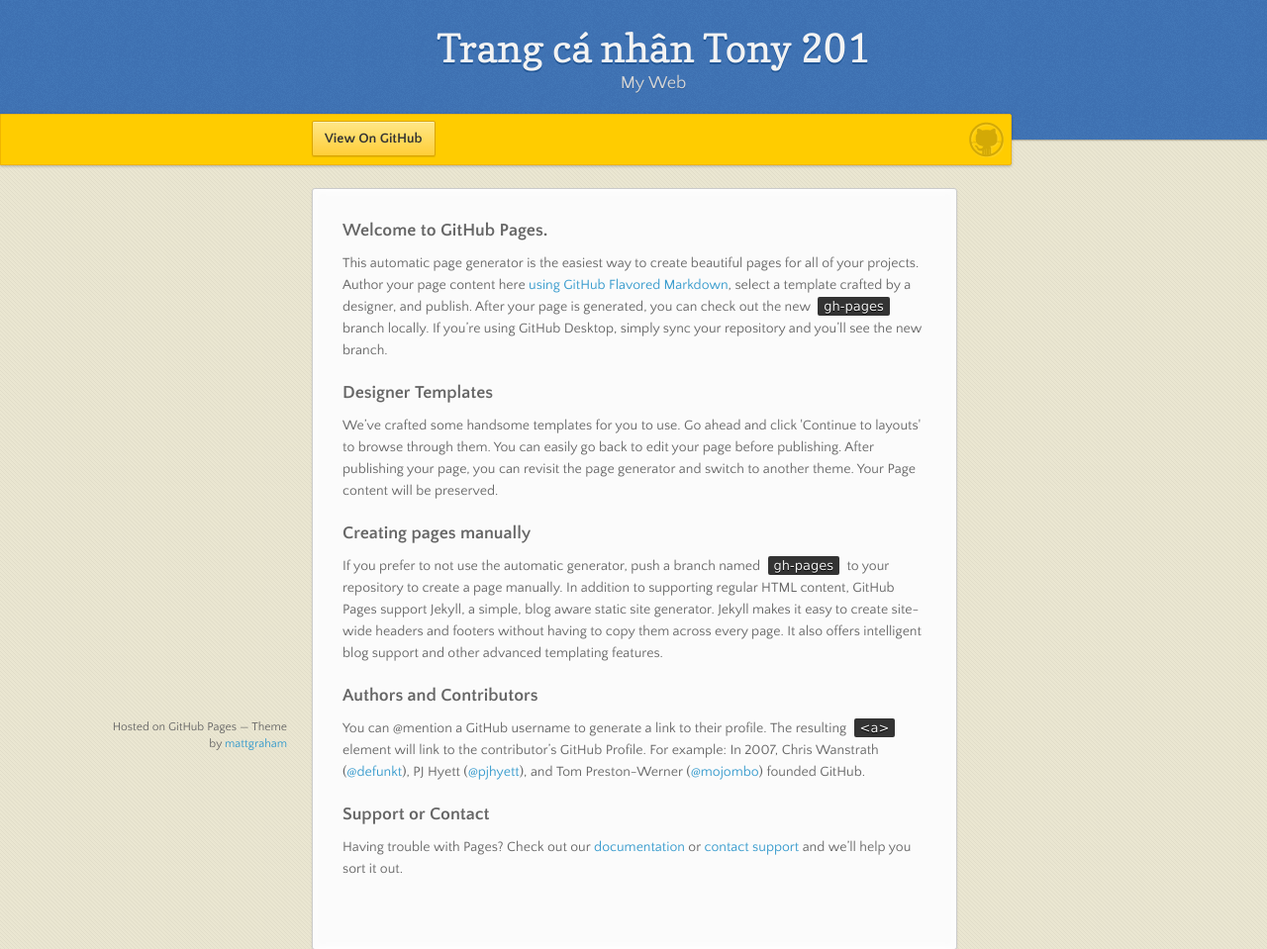
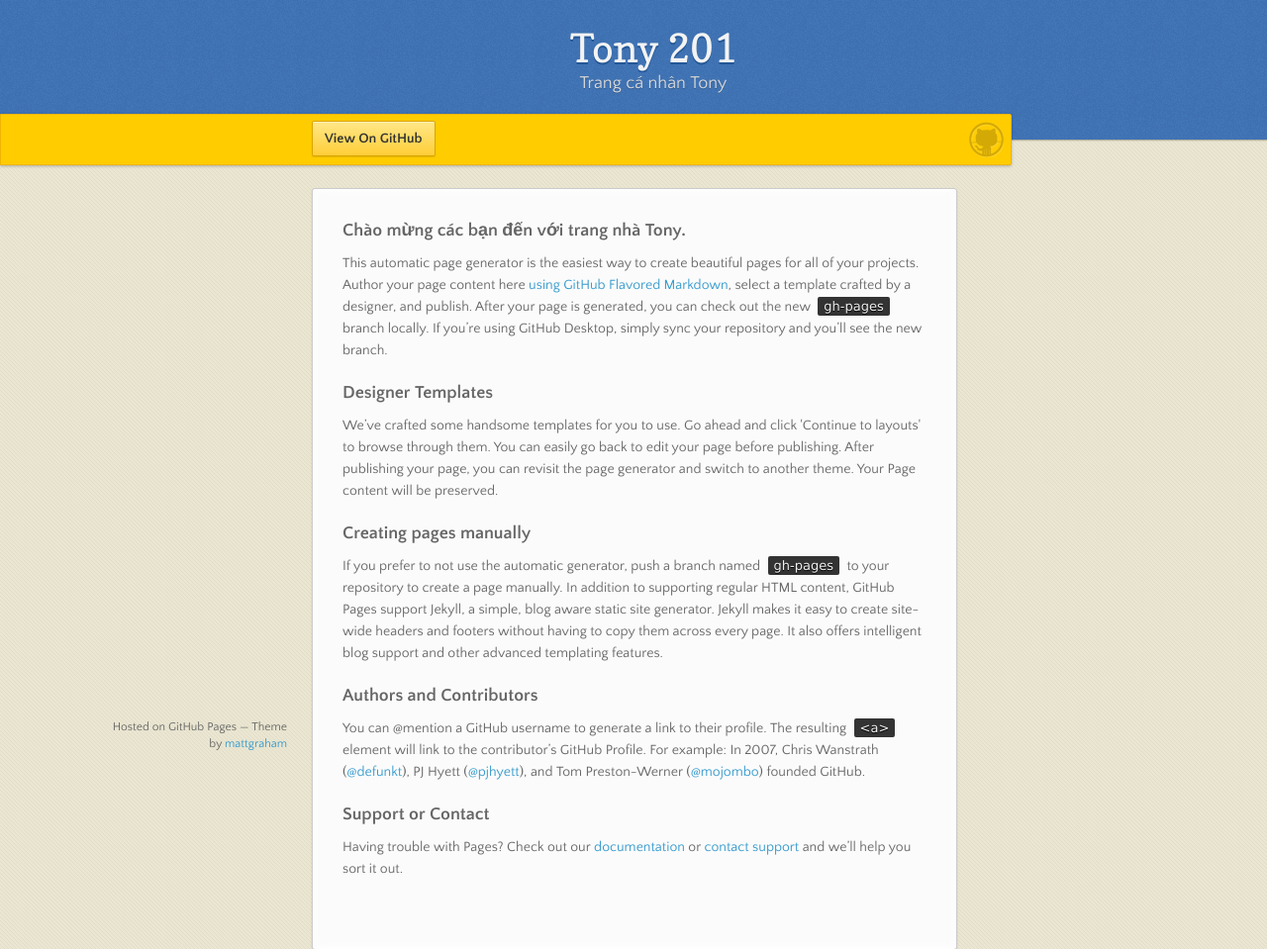
Before and after one commit to tony201/tony201.github.io, a plain HTML site: page index.html in a window 1280 px wide. Shown: the top 959 px of the page at 99% size. Drawn offline with nearby package versions, Linux system fonts and the light colour scheme.

Commit message:
Update index.html

```diff
--- a/index.html
+++ b/index.html
@@ -17,8 +17,8 @@
   <body>
 
       <header>
-        <h1>Trang cá nhân Tony 201</h1>
-        <p>My Web</p>
+        <h1>Tony 201</h1>
+        <p>Trang cá nhân Tony</p>
       </header>
 
       <div id="banner">
@@ -33,7 +33,7 @@
       </nav>
       <section>
         <h3>
-<a id="welcome-to-github-pages" class="anchor" href="#welcome-to-github-pages" aria-hidden="true"><span aria-hidden="true" class="octicon octicon-link"></span></a>Welcome to GitHub Pages.</h3>
+<a id="welcome-to-github-pages" class="anchor" href="#welcome-to-github-pages" aria-hidden="true"><span aria-hidden="true" class="octicon octicon-link"></span></a>Chào mừng các bạn đến với trang nhà Tony.</h3>
 
 <p>This automatic page generator is the easiest way to create beautiful pages for all of your projects. Author your page content here <a href="https://guides.github.com/features/mastering-markdown/">using GitHub Flavored Markdown</a>, select a template crafted by a designer, and publish. After your page is generated, you can check out the new <code>gh-pages</code> branch locally. If you’re using GitHub Desktop, simply sync your repository and you’ll see the new branch.</p>
 
```
